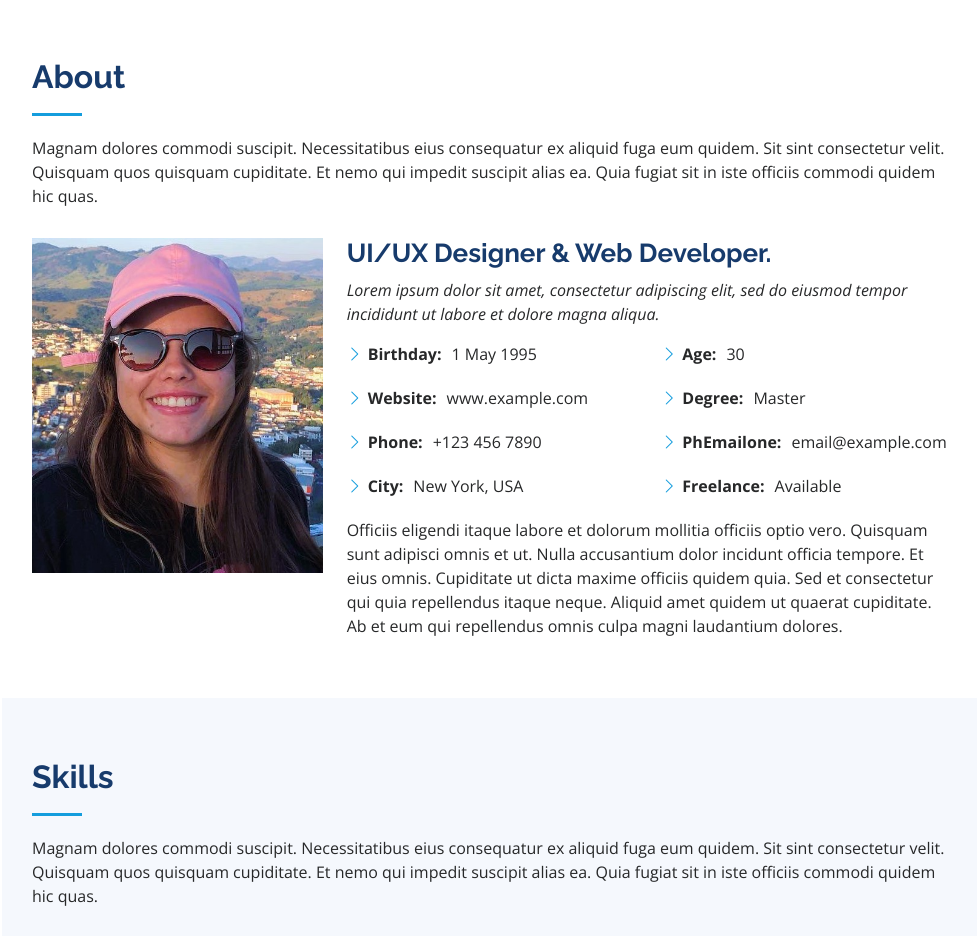
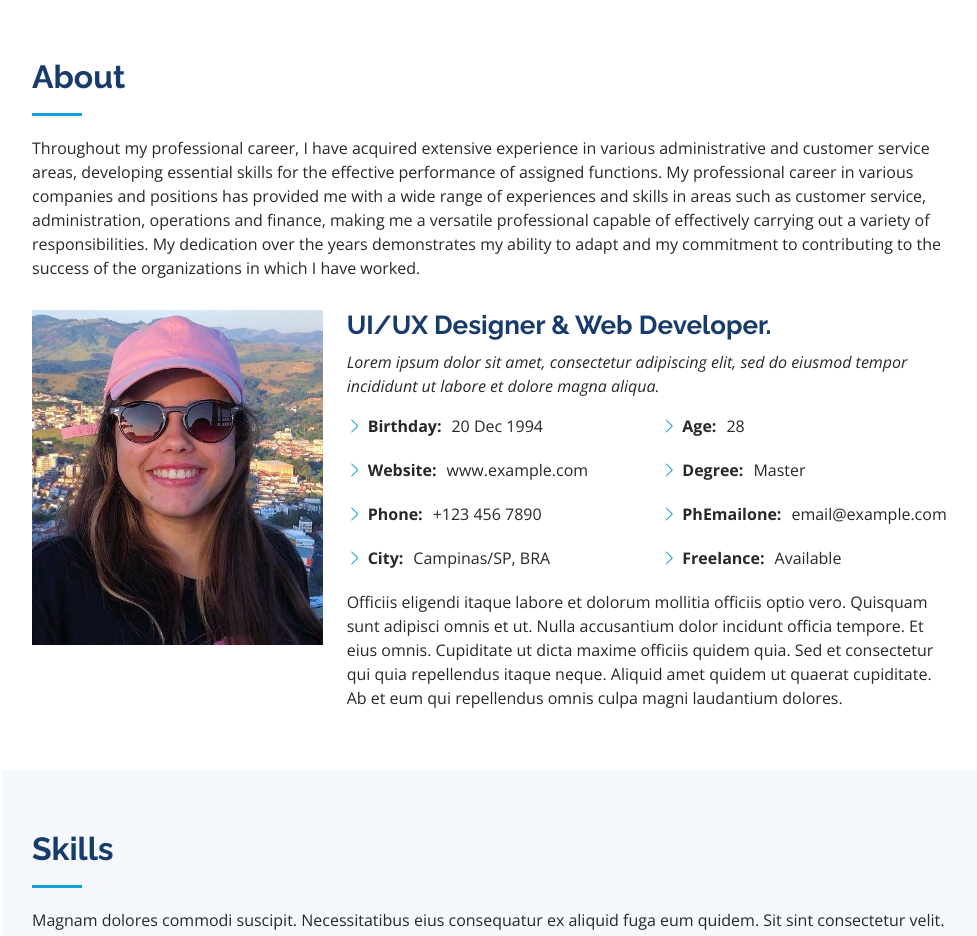
Before and after one commit to danielapsantos/portfolio, a plain HTML site: page index.html in a window 1280 px wide. Shown: the part 802-1738 px from the top of the page, without its empty margins (298-1275 px from the left). Drawn offline with nearby package versions, Linux system fonts and the light colour scheme.

Commit message:
Alteração About

```diff
--- a/index.html
+++ b/index.html
@@ -85,7 +85,7 @@
 
         <div class="section-title">
           <h2>About</h2>
-          <p>Magnam dolores commodi suscipit. Necessitatibus eius consequatur ex aliquid fuga eum quidem. Sit sint consectetur velit. Quisquam quos quisquam cupiditate. Et nemo qui impedit suscipit alias ea. Quia fugiat sit in iste officiis commodi quidem hic quas.</p>
+          <p>Throughout my professional career, I have acquired extensive experience in various administrative and customer service areas, developing essential skills for the effective performance of assigned functions. My professional career in various companies and positions has provided me with a wide range of experiences and skills in areas such as customer service, administration, operations and finance, making me a versatile professional capable of effectively carrying out a variety of responsibilities. My dedication over the years demonstrates my ability to adapt and my commitment to contributing to the success of the organizations in which I have worked.</p>
         </div>
 
         <div class="row">
@@ -101,15 +101,15 @@
             <div class="row">
               <div class="col-lg-6">
                 <ul>
-                  <li><i class="bi bi-chevron-right"></i> <strong>Birthday:</strong> <span>1 May 1995</span></li>
+                  <li><i class="bi bi-chevron-right"></i> <strong>Birthday:</strong> <span>20 Dec 1994</span></li>
                   <li><i class="bi bi-chevron-right"></i> <strong>Website:</strong> <span>www.example.com</span></li>
                   <li><i class="bi bi-chevron-right"></i> <strong>Phone:</strong> <span>+123 456 7890</span></li>
-                  <li><i class="bi bi-chevron-right"></i> <strong>City:</strong> <span>New York, USA</span></li>
+                  <li><i class="bi bi-chevron-right"></i> <strong>City:</strong> <span>Campinas/SP, BRA</span></li>
                 </ul>
               </div>
               <div class="col-lg-6">
                 <ul>
-                  <li><i class="bi bi-chevron-right"></i> <strong>Age:</strong> <span>30</span></li>
+                  <li><i class="bi bi-chevron-right"></i> <strong>Age:</strong> <span>28</span></li>
                   <li><i class="bi bi-chevron-right"></i> <strong>Degree:</strong> <span>Master</span></li>
                   <li><i class="bi bi-chevron-right"></i> <strong>PhEmailone:</strong> <span>email@example.com</span></li>
                   <li><i class="bi bi-chevron-right"></i> <strong>Freelance:</strong> <span>Available</span></li>
```
